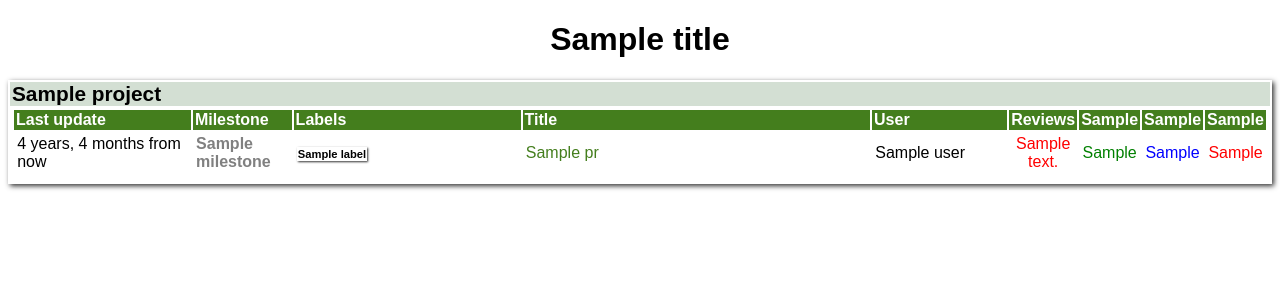
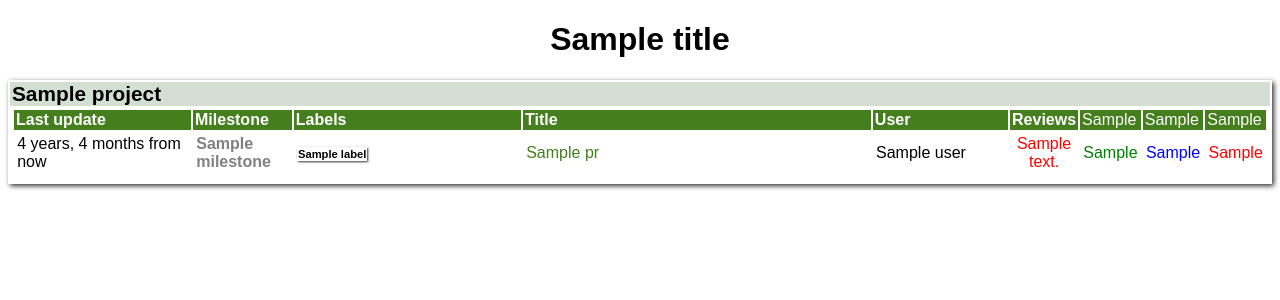
Before and after one commit to Genymobile/gm_pr, a Django app: template gm_pr/templates/pr.html in a window 1280 px wide. Shown: the top 300 px of the page. Run offline with Django 3.2, Linux system fonts and the light colour scheme; the template is opened without the code that fills it: most values are stand-ins (such as "Sample title", 1, 10 or a date in 2020); parts of the project's set-up code (start-up, migrations or seed data) failed here and were passed over.

Commit message:
Issue #29: Dont use a bold font for the feedback icons.
This change makes the icon appear in Chrome on Mac.

```diff
--- a/gm_pr/static/gm_pr.css
+++ b/gm_pr/static/gm_pr.css
@@ -17,6 +17,9 @@ th {
     color: white;
     padding-left: 2px;
     padding-right: 2px;
+}
+th.feedback-name {
+  font-weight: normal;
 }
 tr:nth-child(even) {
     background: #ffffff;
--- a/gm_pr/templates/pr.html
+++ b/gm_pr/templates/pr.html
@@ -14,9 +14,9 @@
                 <th>Title</th>
                 <th>User</th>
                 <th>Reviews</th>
-                <th>{{feedback_ok|safe}}</th>
-                <th>{{feedback_weak|safe}}</th>
-                <th>{{feedback_ko|safe}}</th>
+                <th class="feedback-name">{{feedback_ok|safe}}</th>
+                <th class="feedback-name">{{feedback_weak|safe}}</th>
+                <th class="feedback-name">{{feedback_ko|safe}}</th>
             </tr>
         {% for pr in project.pr_list %}
             <tr class="pr">
```
